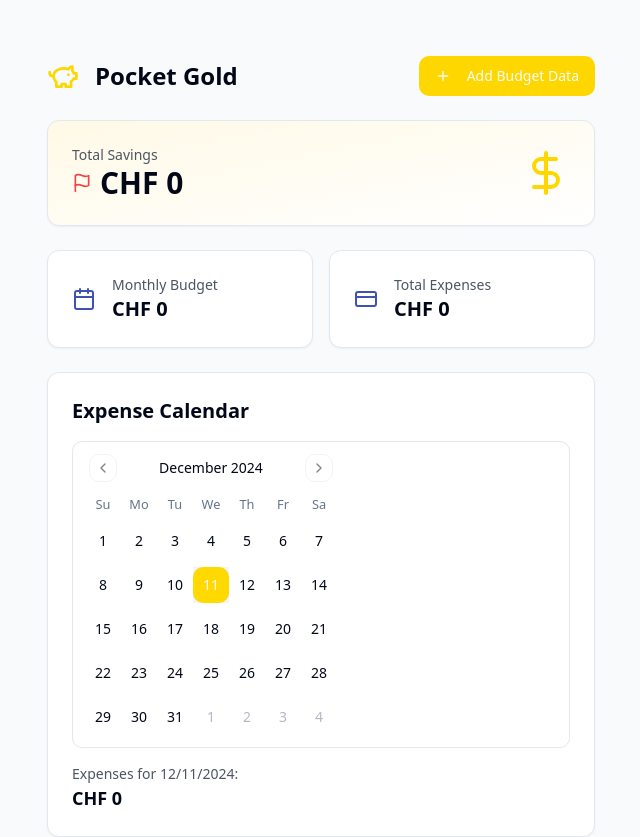
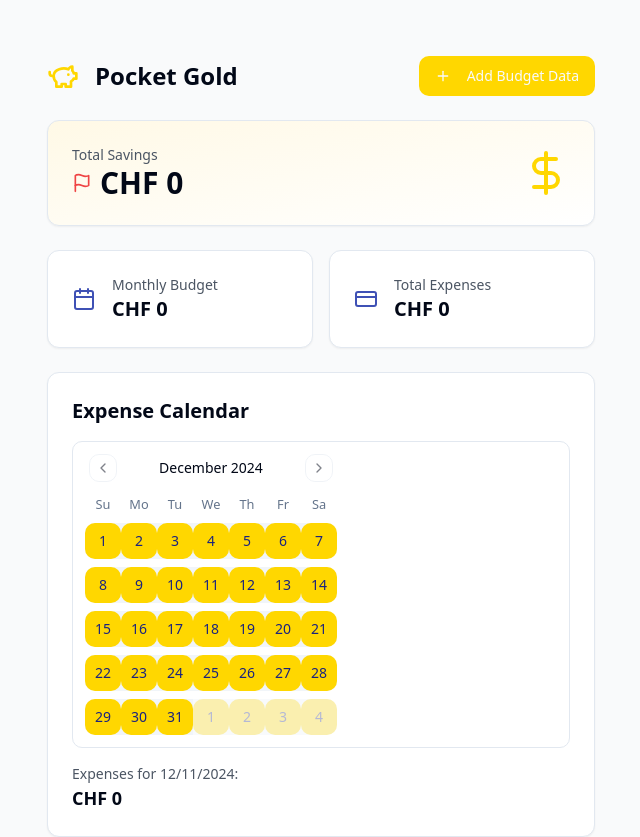
Before and after one commit to Ax222-IT/transparent-savings-pocket, a React (Vite) app: page / in a window 1280 px wide. Shown: the top 837 px of the page, without its empty margins (9-649 px from the left). Built offline with nearby package versions, Linux system fonts and the light colour scheme.

Commit message:
Highlight date field on click
Update the date field in the ExpenseCalendar component to highlight in yellow when clicked. Additionally, make the date bold if there is an associated expense.
[skip gpt_engineer]

```diff
--- a/src/components/ExpenseCalendar.tsx
+++ b/src/components/ExpenseCalendar.tsx
@@ -49,13 +49,18 @@ export const ExpenseCalendar = ({ expenses, onDateChange }: ExpenseCalendarProps
             const dateStr = date.toISOString().split("T")[0];
             return dateStr in expensesByDate;
           },
+          selected: (date) => {
+            return date.toISOString().split("T")[0] === date?.toISOString().split("T")[0];
+          }
         }}
         modifiersStyles={{
           hasExpense: {
+            fontWeight: "bold"
+          },
+          selected: {
             backgroundColor: "#FFD700",
             color: "#1A237E",
-            fontWeight: "bold",
-          },
+          }
         }}
       />
       {date && (
```
